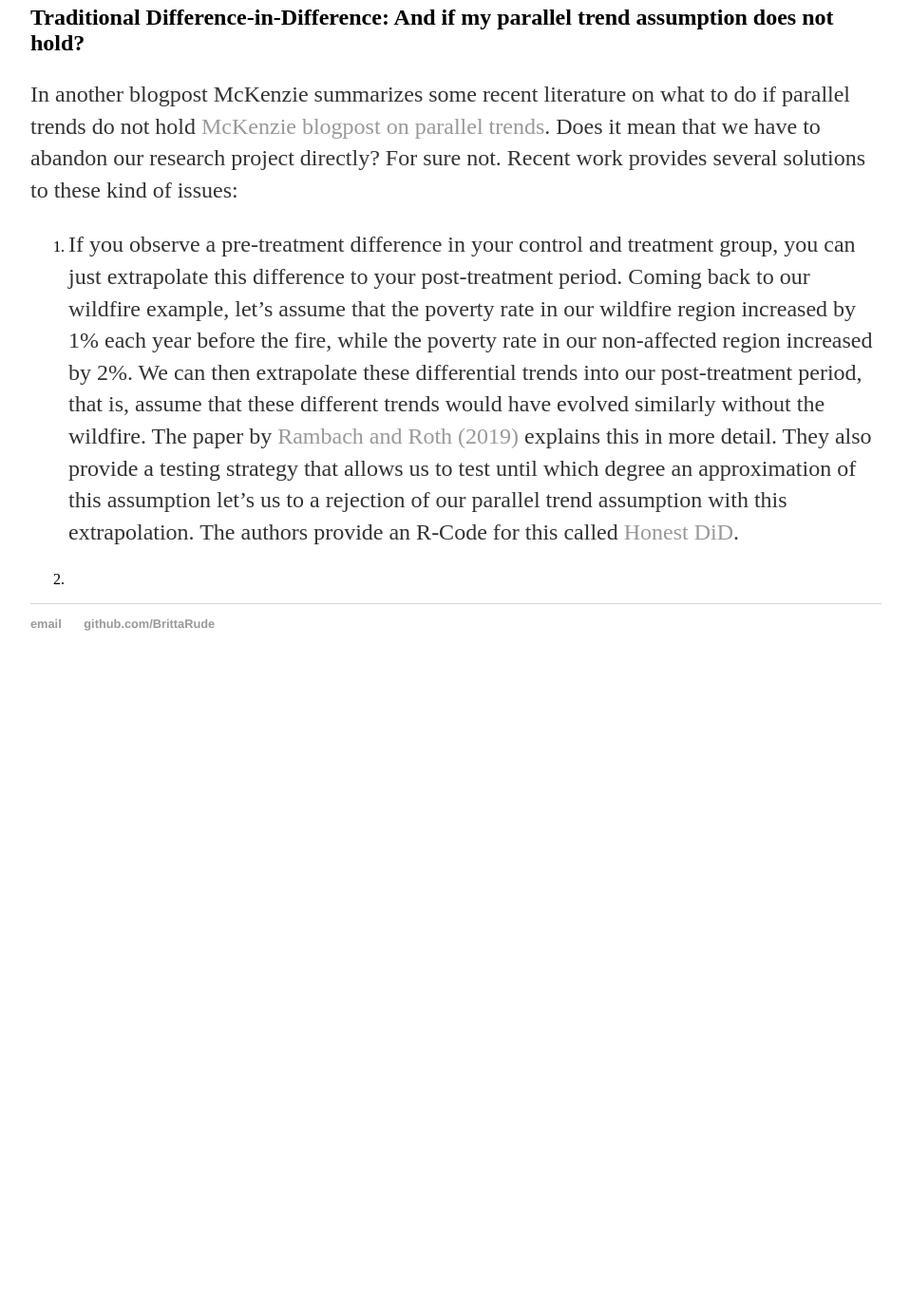
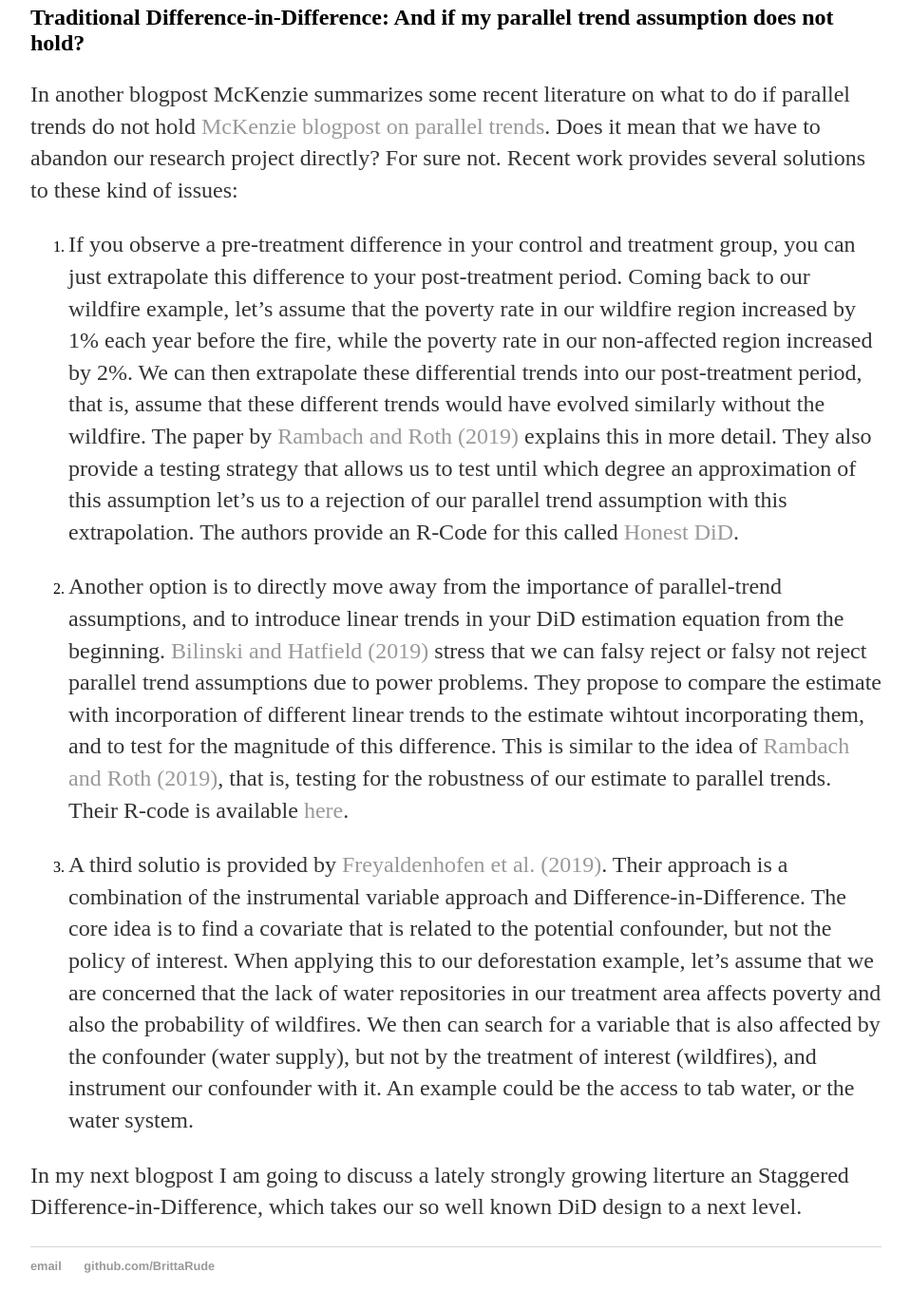
Before and after one commit to BrittaRude/BrittaRude.github.io, a Jekyll site: the page built from inputs_datascience/_posts/2020-07-19-britta-rude-revisiting-difference-in-difference.md, in a window 1280 px wide and 1400 px high, scrolled down 4099 px. Shown: the top 1379 px of the window at 95% size, without its empty margins (160-1118 px from the left). Built offline with Jekyll 4.4.1, drawn with Linux system fonts in a browser that asks for light colours; before the commit the page ends 4823 px from its top, so only the background shows below that.

Commit message:
Update 2020-07-19-britta-rude-revisiting-difference-in-difference.md

```diff
--- a/inputs_datascience/_posts/2020-07-19-britta-rude-revisiting-difference-in-difference.md
+++ b/inputs_datascience/_posts/2020-07-19-britta-rude-revisiting-difference-in-difference.md
@@ -51,4 +51,8 @@ In another blogpost McKenzie summarizes some recent literature on what to do if
 
 1. If you observe a pre-treatment difference in your control and treatment group, you can just extrapolate this difference to your post-treatment period. Coming back to our wildfire example, let's assume that the poverty rate in our wildfire region increased by 1% each year before the fire, while the poverty rate in our non-affected region increased by 2%. We can then extrapolate these differential trends into our post-treatment period, that is, assume that these different trends would have evolved similarly without the wildfire. The paper by [Rambach and Roth (2019)](https://scholar.harvard.edu/jroth/publications/Roth_JMP_Honest_Parallel_Trends) explains this in more detail. They also provide a testing strategy that allows us to test until which degree an approximation of this assumption let's us to a rejection of our parallel trend assumption with this extrapolation. The authors provide an R-Code for this called [Honest DiD](https://github.com/asheshrambachan/HonestDiD).
 
-2.
+2. Another option is to directly move away from the importance of parallel-trend assumptions, and to introduce linear trends in your DiD estimation equation from the beginning. [Bilinski and Hatfield (2019)](https://arxiv.org/pdf/1805.03273.pdf) stress that we can falsy reject or falsy not reject parallel trend assumptions due to power problems. They propose to compare the estimate with incorporation of different linear trends to the estimate wihtout incorporating them, and to test for the magnitude of this difference. This is similar to the idea of [Rambach and Roth (2019)](https://scholar.harvard.edu/jroth/publications/Roth_JMP_Honest_Parallel_Trends), that is, testing for the robustness of our estimate to parallel trends. Their R-code is available [here](https://github.com/abilinski/Non-Inf-DID/blob/master/README.md).
+
+3. A third solutio is provided by [Freyaldenhofen et al. (2019)](https://www.brown.edu/Research/Shapiro/pdfs/pretrends.pdf). Their approach is a combination of the instrumental variable approach and Difference-in-Difference. The core idea is to find a covariate that is related to the potential confounder, but not the policy of interest. When applying this to our deforestation example, let's assume that we are concerned that the lack of water repositories in our treatment area affects poverty and also the probability of wildfires. We then can search for a variable that is also affected by the confounder (water supply), but not by the treatment of interest (wildfires), and instrument our confounder with it. An example could be the access to tab water, or the water system.
+
+In my next blogpost I am going to discuss a lately strongly growing literture an Staggered Difference-in-Difference, which takes our so well known DiD design to a next level.
```
